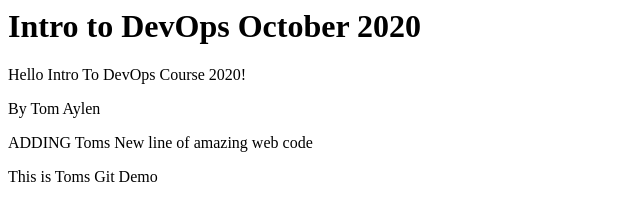
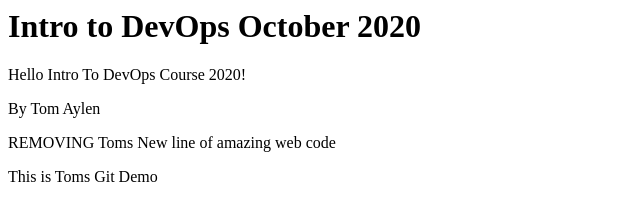
Before and after one commit to TomAylen/HelloNatives, a plain HTML site: page index.html in a window 1280 px wide. Shown: the full height of the page, 0-640 px from the left. Drawn offline with Linux system fonts and the light colour scheme.

Commit message:
editing index.html

```diff
--- a/index.html
+++ b/index.html
@@ -4,7 +4,7 @@
 <h1> Intro to DevOps October 2020 </h1>
   <p> Hello Intro To DevOps Course 2020! </p>
   <p> By Tom Aylen </p>
-  <p> ADDING Toms New line of amazing web code </p>
+  <p> REMOVING Toms New line of amazing web code </p>
   <p> This is Toms Git Demo</p>
 </body>
 </html>
```
